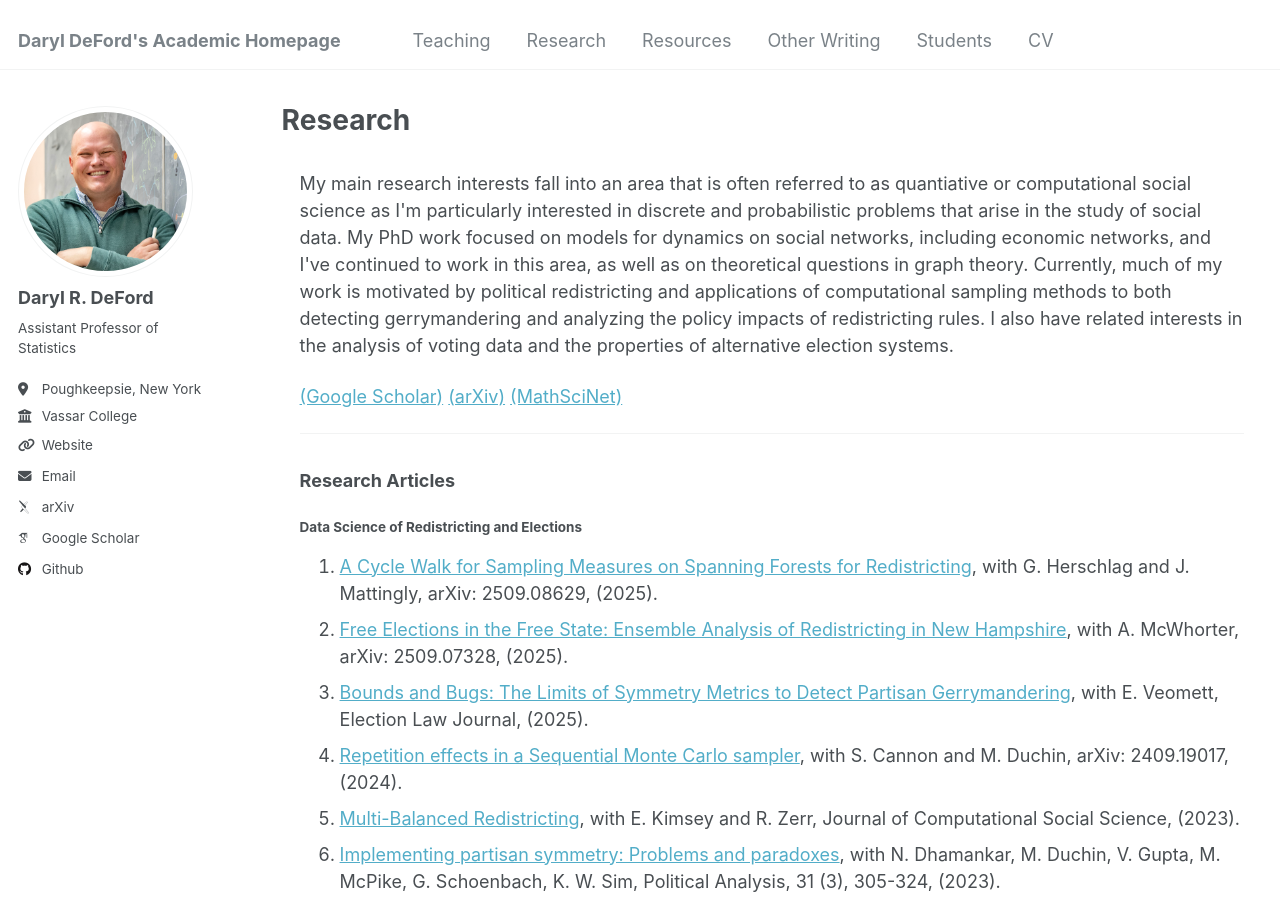
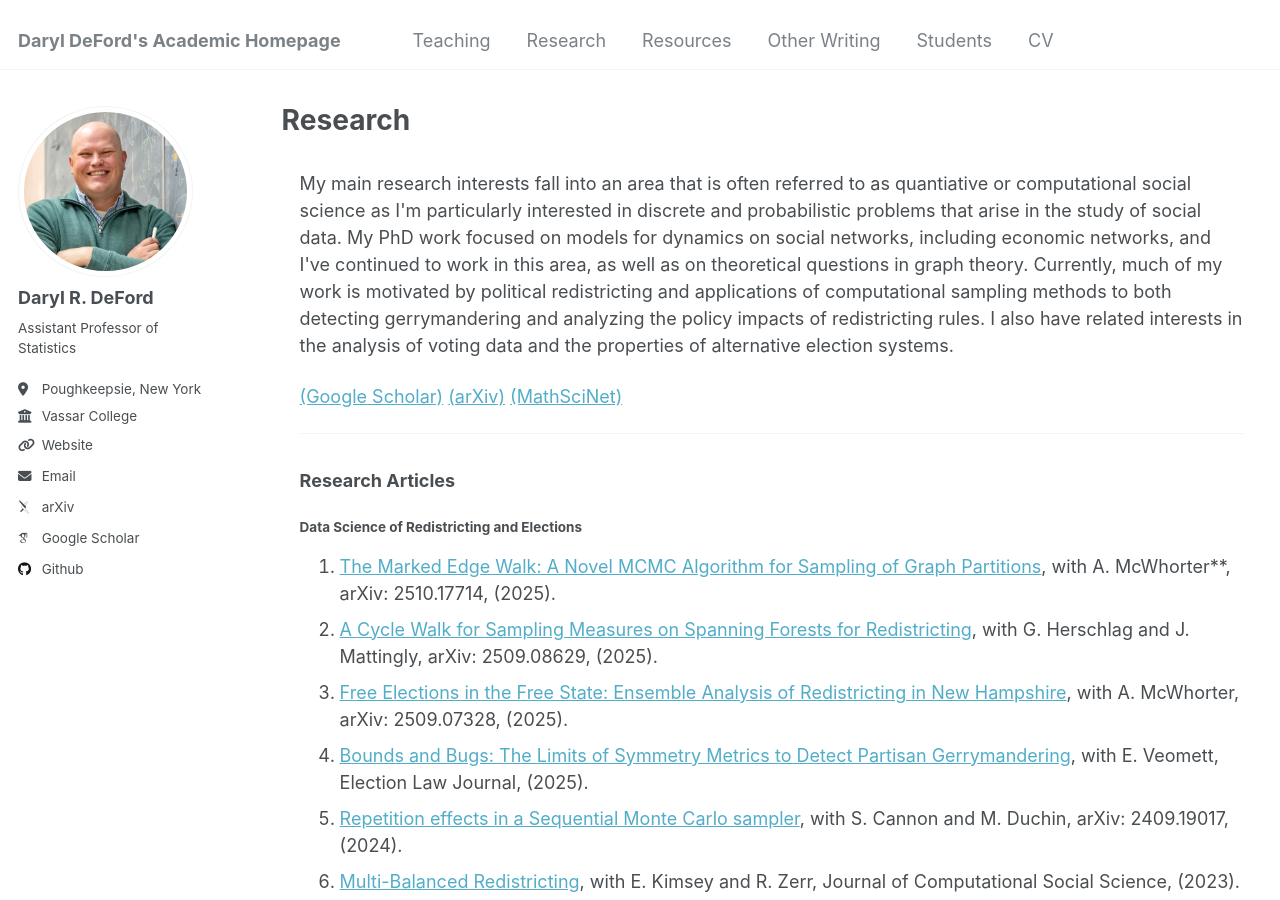
Before and after one commit to drdeford/drdeford.github.io, a Jekyll site: the page built from _pages/Research.md, in a window 1280 px wide and 900 px high. Built offline with Jekyll 4.4.1, drawn with Linux system fonts in a browser that asks for light colours; some web fonts are replaced.

Commit message:
Update Research.md

```diff
--- a/_pages/Research.md
+++ b/_pages/Research.md
@@ -67,6 +67,8 @@ https://www.cambridge.org/core/journals/political-analysis/article/abs/partisan-
 
 <bold><H4> Data Science of Redistricting and Elections</H4></bold>
 <ol>
+	<li> <a href="https://arxiv.org/abs/2510.17714"> The Marked Edge Walk: A Novel MCMC Algorithm for Sampling of Graph Partitions</a>, with A. McWhorter**, arXiv: 2510.17714, (2025). </li>
+
 	<li> <a href="https://arxiv.org/abs/2509.08629">A Cycle Walk for Sampling Measures on Spanning Forests for Redistricting</a>, with G. Herschlag and J. Mattingly, arXiv: 2509.08629, (2025). </li>
 	<li> <a href="https://arxiv.org/abs/2509.07328">Free Elections in the Free State: Ensemble Analysis of Redistricting in New Hampshire</a>, with A. McWhorter, arXiv: 2509.07328, (2025). </li>
 	<li> <a href="https://arxiv.org/abs/2406.12167">Bounds and Bugs: The Limits of Symmetry Metrics to Detect Partisan Gerrymandering</a>, with E. Veomett, Election Law Journal, (2025). </li>
```
